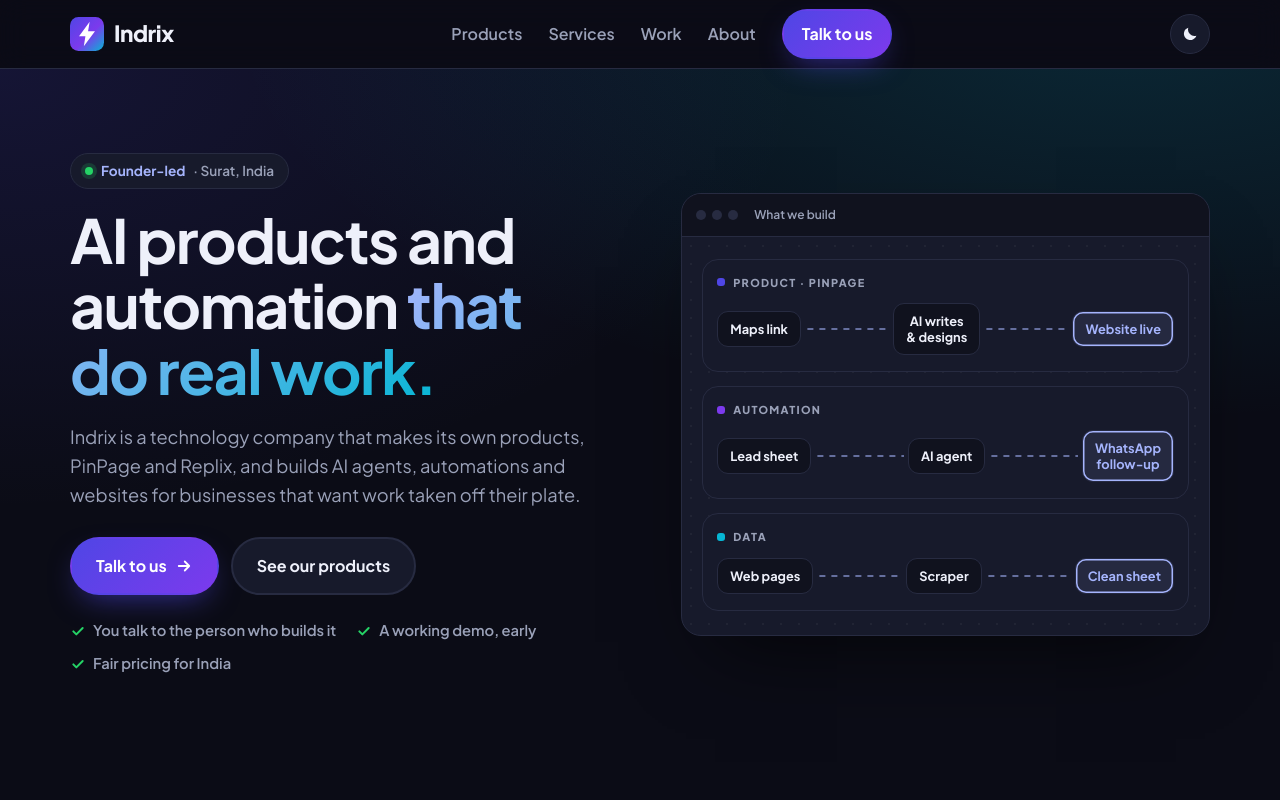
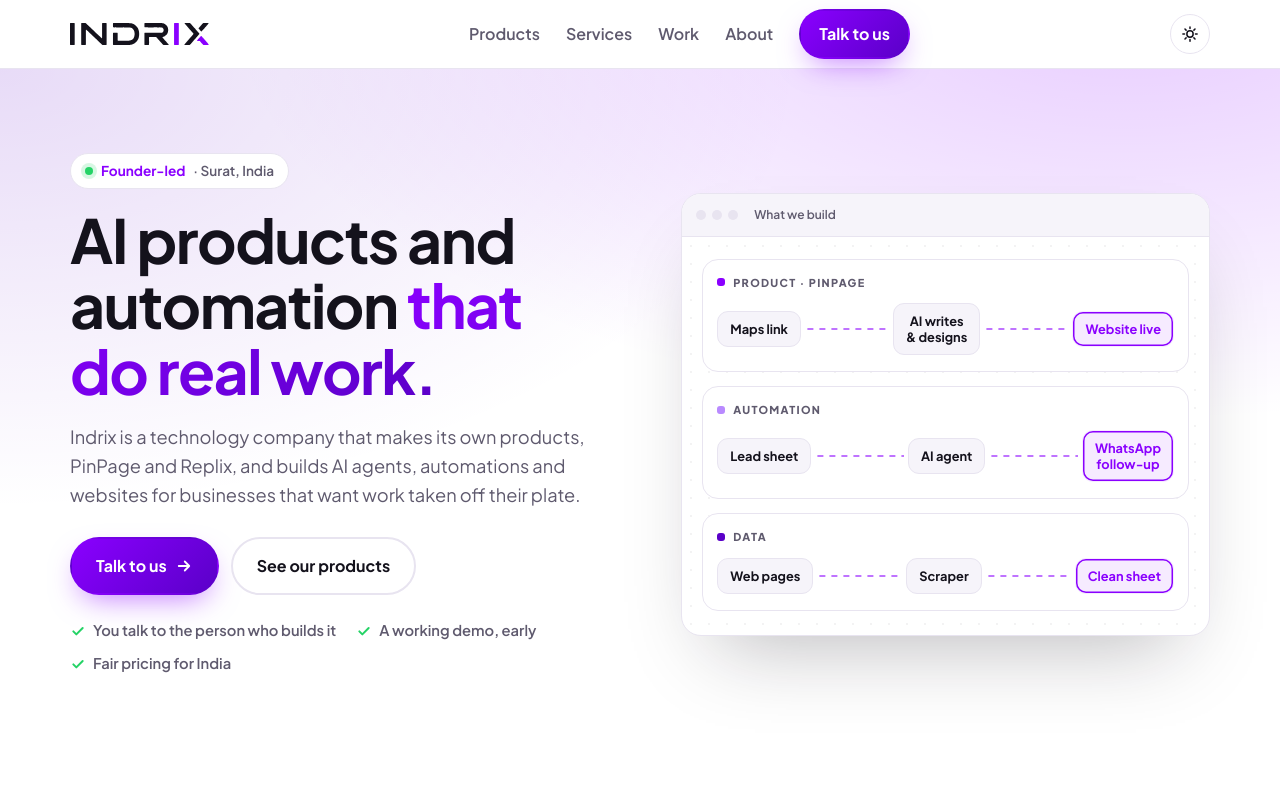
Before and after one commit to NandaniRamoliya/Indrix, a plain HTML site: page index.html in a window 1280 px wide. Both pictures are taken after a click on the button "Switch between light and dark mode". Shown: the top 800 px of the page. Drawn offline with Linux system fonts and the light colour scheme.

Commit message:
Apply the new INDRIX brand: logo, colours and icons
- Header and footer now show the INDRIX wordmark (assets/logo.svg, vector).
  Letters follow the text colour, the accent stays INDRIX Purple.
- Brand colours: INDRIX Purple #8A00FF, Night Black #14121C; the old
  indigo/cyan palette is gone. Dark is now the default look, light is
  still one click away on the theme button.
- New favicon (SVG + ICO) and apple-touch icon using the IND-R mark.
- New link-preview image (og.png) in the dark brand style.
- 404 page and README updated to match.

Co-Authored-By: Claude Opus 5.5 <noreply@anthropic.com>
Claude-Session: https://claude.ai/code/session_01EVP6ufxscQU9HkS6WHwvnt

```diff
--- a/assets/site.css
+++ b/assets/site.css
@@ -1,6 +1,7 @@
 /* Indrix website styles.
-   Brand tokens match PinPage (indigo, violet, cyan + Plus Jakarta Sans),
-   so the company site and its products read as one family. */
+   Brand colours come from the INDRIX brand guide:
+   INDRIX Purple #8A00FF, Night Black #14121C and white.
+   Dark is the main look; light is available from the theme button. */
 
 @font-face {
   font-family: "Plus Jakarta Sans";
@@ -11,55 +12,46 @@
 }
 
 /* ---------- Tokens ---------- */
+/* Brand colours (same in both themes) */
 :root {
-  --pri: #4f46e5;
-  --vio: #7c3aed;
-  --cy: #06b6d4;
+  --pri: #8a00ff;   /* INDRIX Purple */
+  --vio: #5a00c8;   /* deep purple, for gradients */
+  --lilac: #b98aff; /* light purple, for highlights on dark */
   --wa: #25d366;
-  --pri-text: #4f46e5;
-  --ink: #0f1222;
-  --muted: #5d6479;
-  --bg: #ffffff;
-  --soft: #f4f5fb;
-  --card: #ffffff;
-  --line: #e6e8f0;
-  --head: rgba(255, 255, 255, .85);
-  --grid: rgba(15, 18, 34, .05);
-  --shadow: rgba(15, 18, 34, .35);
-  --tint: rgba(79, 70, 229, .08);
   --r: 20px;
-  --grad: linear-gradient(135deg, var(--pri), var(--vio) 55%, var(--cy));
-  color-scheme: light;
+  --grad: linear-gradient(135deg, var(--pri), var(--vio));
 }
-@media (prefers-color-scheme: dark) {
-  :root:not([data-theme="light"]) {
-    --pri-text: #a5b4fc;
-    --ink: #eef0fa;
-    --muted: #9aa1b8;
-    --bg: #0b0c16;
-    --soft: #10121e;
-    --card: #171a2b;
-    --line: #272b41;
-    --head: rgba(11, 12, 22, .82);
-    --grid: rgba(255, 255, 255, .045);
-    --shadow: rgba(0, 0, 0, .7);
-    --tint: rgba(165, 180, 252, .1);
-    color-scheme: dark;
-  }
-}
-:root[data-theme="dark"] {
-  --pri-text: #a5b4fc;
-  --ink: #eef0fa;
-  --muted: #9aa1b8;
-  --bg: #0b0c16;
-  --soft: #10121e;
-  --card: #171a2b;
-  --line: #272b41;
-  --head: rgba(11, 12, 22, .82);
+/* Dark (default) */
+:root {
+  --pri-text: #b98aff;
+  --hi: #d9bfff;
+  --ink: #f3f1f8;
+  --muted: #a3a0b3;
+  --bg: #14121c;    /* Night Black */
+  --soft: #1a1724;
+  --card: #211d2d;
+  --line: #322d42;
+  --head: rgba(20, 18, 28, .82);
   --grid: rgba(255, 255, 255, .045);
   --shadow: rgba(0, 0, 0, .7);
-  --tint: rgba(165, 180, 252, .1);
+  --tint: rgba(138, 0, 255, .16);
   color-scheme: dark;
+}
+/* Light (picked with the theme button) */
+:root[data-theme="light"] {
+  --pri-text: #8a00ff;
+  --hi: #5a00c8;
+  --ink: #14121c;
+  --muted: #5f5a6e;
+  --bg: #ffffff;
+  --soft: #f6f4fa;
+  --card: #ffffff;
+  --line: #e8e4f0;
+  --head: rgba(255, 255, 255, .85);
+  --grid: rgba(20, 18, 28, .05);
+  --shadow: rgba(20, 18, 28, .3);
+  --tint: rgba(138, 0, 255, .08);
+  color-scheme: light;
 }
 
 /* ---------- Base ---------- */
@@ -78,12 +70,12 @@ a { color: inherit; }
 img, svg { max-width: 100%; }
 .wrap { width: min(1140px, 100% - 40px); margin-inline: auto; }
 .grad-text {
-  background: linear-gradient(135deg, var(--pri-text), var(--cy));
+  background: linear-gradient(135deg, var(--pri-text), var(--hi));
   -webkit-background-clip: text;
   background-clip: text;
   color: transparent;
 }
-:focus-visible { outline: 3px solid var(--cy); outline-offset: 3px; border-radius: 6px; }
+:focus-visible { outline: 3px solid var(--pri-text); outline-offset: 3px; border-radius: 6px; }
 .skip {
   position: absolute; left: -999px; top: 8px; z-index: 100;
   background: var(--card); color: var(--ink); padding: 10px 16px; border-radius: 10px; font-weight: 700;
@@ -102,7 +94,7 @@ img, svg { max-width: 100%; }
 .btn svg { width: 18px; height: 18px; flex: none; }
 .btn-pri {
   background: linear-gradient(135deg, var(--pri), var(--vio));
-  color: #fff; box-shadow: 0 12px 30px -10px rgba(79, 70, 229, .6);
+  color: #fff; box-shadow: 0 12px 30px -10px rgba(138, 0, 255, .55);
 }
 .btn-wa { background: var(--wa); color: #fff; box-shadow: 0 12px 30px -12px rgba(37, 211, 102, .7); }
 .btn-ghost { border-color: var(--line); background: var(--card); color: var(--ink); }
@@ -121,12 +113,9 @@ header.site {
   border-bottom: 1px solid var(--line);
 }
 .nav { display: flex; align-items: center; justify-content: space-between; height: 68px; gap: 16px; }
-.logo {
-  display: flex; align-items: center; gap: 10px;
-  font-weight: 800; font-size: 1.4rem; letter-spacing: -.02em;
-  text-decoration: none; white-space: nowrap;
-}
-.logo svg { width: 34px; height: 34px; flex: none; }
+.logo { display: flex; align-items: center; color: var(--ink); text-decoration: none; }
+/* The wordmark SVG draws its letters in the text colour, so it switches with the theme. */
+.logo svg { display: block; height: 22px; width: auto; aspect-ratio: 917.5 / 145.4; flex: none; }
 .links { display: flex; gap: 26px; align-items: center; }
 .links a:not(.btn) { text-decoration: none; font-weight: 600; color: var(--muted); }
 .links a:not(.btn):hover { color: var(--ink); }
@@ -138,13 +127,9 @@ header.site {
   cursor: pointer; display: grid; place-items: center;
 }
 .icon-btn svg { width: 18px; height: 18px; }
-.theme .moon { display: none; }
-:root[data-theme="dark"] .theme .sun { display: none; }
-:root[data-theme="dark"] .theme .moon { display: block; }
-@media (prefers-color-scheme: dark) {
-  :root:not([data-theme="light"]) .theme .sun { display: none; }
-  :root:not([data-theme="light"]) .theme .moon { display: block; }
-}
+.theme .sun { display: none; }
+:root[data-theme="light"] .theme .sun { display: block; }
+:root[data-theme="light"] .theme .moon { display: none; }
 .menu { display: none; }
 @media (max-width: 860px) {
   .menu { display: grid; }
@@ -165,8 +150,8 @@ header.site {
 .hero {
   position: relative; padding: 84px 0 72px;
   background:
-    radial-gradient(900px 420px at 88% -10%, rgba(6, 182, 212, .17), transparent),
-    radial-gradient(800px 440px at 0% 0%, rgba(79, 70, 229, .15), transparent);
+    radial-gradient(900px 420px at 88% -10%, rgba(138, 0, 255, .2), transparent),
+    radial-gradient(800px 440px at 0% 0%, rgba(90, 0, 200, .14), transparent);
 }
 .hero-grid { display: grid; grid-template-columns: 1.05fr 1fr; gap: 56px; align-items: center; }
 .pill {
@@ -278,21 +263,17 @@ h3 { letter-spacing: -.01em; }
 /* mini WhatsApp chat preview of a Replix bot */
 .chat-mock { border-radius: 18px; overflow: hidden; border: 1px solid var(--line); box-shadow: 0 30px 60px -30px var(--shadow); background: #efeae2; font-size: .84rem; }
 .chat-head { display: flex; gap: 10px; align-items: center; padding: 12px 14px; background: #075e54; color: #fff; font-weight: 700; }
-.chat-head i { width: 30px; height: 30px; border-radius: 50%; display: grid; place-items: center; font-style: normal; background: linear-gradient(135deg, #16a34a, var(--cy)); }
+.chat-head i { width: 30px; height: 30px; border-radius: 50%; display: grid; place-items: center; font-style: normal; background: linear-gradient(135deg, #16a34a, var(--wa)); }
 .chat-head small { display: block; font-weight: 500; font-size: .7rem; opacity: .8; }
 .chat-body { display: flex; flex-direction: column; gap: 7px; padding: 14px 12px 16px; }
 .chat-body p { max-width: 86%; padding: 7px 10px; border-radius: 10px; background: #fff; color: #111b21; box-shadow: 0 1px 1px rgba(0,0,0,.08); }
 .chat-body p.me { align-self: flex-end; background: #d9fdd3; }
 .chat-body b { display: block; margin-top: 6px; padding-top: 5px; border-top: 1px solid #e6e6e6; text-align: center; color: #0a7cff; font-weight: 600; }
 .chat-body b + b { margin-top: 0; }
-:root[data-theme="dark"] .chat-mock { background: #0b141a; }
-:root[data-theme="dark"] .chat-body p { background: #202c33; color: #e9edef; } :root[data-theme="dark"] .chat-body p.me { background: #005c4b; }
-:root[data-theme="dark"] .chat-body b { border-color: #33434c; color: #53bdeb; }
-@media (prefers-color-scheme: dark) {
-  :root:not([data-theme="light"]) .chat-mock { background: #0b141a; }
-  :root:not([data-theme="light"]) .chat-body p { background: #202c33; color: #e9edef; } :root:not([data-theme="light"]) .chat-body p.me { background: #005c4b; }
-  :root:not([data-theme="light"]) .chat-body b { border-color: #33434c; color: #53bdeb; }
-}
+:root:not([data-theme="light"]) .chat-mock { background: #0b141a; }
+:root:not([data-theme="light"]) .chat-body p { background: #202c33; color: #e9edef; }
+:root:not([data-theme="light"]) .chat-body p.me { background: #005c4b; }
+:root:not([data-theme="light"]) .chat-body b { border-color: #33434c; color: #53bdeb; }
 @media (max-width: 1020px) { .products { grid-template-columns: 1fr; } }
 @media (max-width: 720px) { .product { grid-template-columns: 1fr; padding: 26px 22px; } .next { padding: 26px 22px; } }
 
@@ -309,7 +290,7 @@ h3 { letter-spacing: -.01em; }
 .alt .chips li { background: var(--bg); }
 .svc.ask { background: var(--grad); border: 0; color: #fff; display: flex; flex-direction: column; align-items: flex-start; }
 .svc.ask p { color: rgba(255, 255, 255, .9); margin-bottom: 20px; }
-.svc.ask .btn { margin-top: auto; background: #fff; color: #0f1222; padding: 12px 20px; }
+.svc.ask .btn { margin-top: auto; background: #fff; color: #14121c; padding: 12px 20px; }
 @media (max-width: 960px) { .services { grid-template-columns: repeat(2, 1fr); } }
 @media (max-width: 620px) { .services { grid-template-columns: 1fr; } }
 
@@ -354,7 +335,7 @@ h3 { letter-spacing: -.01em; }
 .founder-av {
   width: 76px; height: 76px; border-radius: 50%; margin: -38px 0 0 28px;
   display: grid; place-items: center; font-size: 1.9rem; font-weight: 800; color: #fff;
-  background: linear-gradient(135deg, var(--vio), var(--cy)); border: 4px solid var(--card);
+  background: linear-gradient(135deg, var(--pri), var(--vio)); border: 4px solid var(--card);
 }
 .founder-body { padding: 14px 28px 28px; }
 .founder-body h3 { font-size: 1.4rem; margin-top: 4px; }
@@ -396,8 +377,7 @@ input:focus, select:focus, textarea:focus { outline: none; border-color: var(--p
 /* ---------- Footer ---------- */
 footer.site { padding: 44px 0; color: var(--muted); font-size: .92rem; border-top: 1px solid var(--line); }
 .foot { display: flex; justify-content: space-between; align-items: center; gap: 18px 30px; flex-wrap: wrap; }
-.foot .logo { font-size: 1.15rem; color: var(--ink); }
-.foot .logo svg { width: 28px; height: 28px; }
+.foot .logo svg { height: 18px; }
 .foot nav { display: flex; gap: 8px 22px; flex-wrap: wrap; }
 .foot nav a { text-decoration: none; font-weight: 600; }
 .foot nav a:hover { color: var(--ink); }
--- a/assets/site.js
+++ b/assets/site.js
@@ -1,12 +1,11 @@
 (function () {
   var root = document.documentElement;
 
-  // Light / dark mode: follows the device until the visitor picks one.
+  // Light / dark mode: dark is the brand default until the visitor picks light.
   var themeBtn = document.getElementById("themeBtn");
   if (themeBtn) {
     themeBtn.addEventListener("click", function () {
-      var cur = root.getAttribute("data-theme") ||
-        (matchMedia("(prefers-color-scheme: dark)").matches ? "dark" : "light");
+      var cur = root.getAttribute("data-theme") || "dark";
       var next = cur === "dark" ? "light" : "dark";
       root.setAttribute("data-theme", next);
       try { localStorage.setItem("indrix.theme", next); } catch (e) {}
--- a/index.html
+++ b/index.html
@@ -14,8 +14,10 @@
 <meta property="og:image" content="og.png">
 <meta property="og:image:width" content="1200"><meta property="og:image:height" content="630">
 <meta name="twitter:card" content="summary_large_image">
-<meta name="theme-color" content="#4f46e5">
+<meta name="theme-color" content="#14121c">
+<link rel="icon" href="favicon.ico" sizes="48x48">
 <link rel="icon" href="favicon.svg" type="image/svg+xml">
+<link rel="apple-touch-icon" href="apple-touch-icon.png">
 <script>document.documentElement.classList.add("js");try{var t=localStorage.getItem("indrix.theme");if(t==="dark"||t==="light")document.documentElement.setAttribute("data-theme",t)}catch(e){}</script>
 <link rel="preload" href="assets/plus-jakarta-sans.woff2" as="font" type="font/woff2" crossorigin>
 <link rel="stylesheet" href="assets/site.css">
@@ -26,8 +28,7 @@
 
 <header class="site"><div class="wrap nav">
   <a class="logo" href="#top" aria-label="Indrix home">
-    <svg viewBox="0 0 64 64" aria-hidden="true"><defs><linearGradient id="lg" x1="0" y1="0" x2="1" y2="1"><stop offset="0" stop-color="#4f46e5"/><stop offset=".55" stop-color="#7c3aed"/><stop offset="1" stop-color="#06b6d4"/></linearGradient></defs><rect width="64" height="64" rx="16" fill="url(#lg)"/><path d="M37 9 17 36h12l-3 19 21-28H34l3-18z" fill="#fff"/></svg>
-    Indrix
+    <svg viewBox="0 0 917.5 145.4" aria-hidden="true"><use href="assets/logo.svg#wordmark"/></svg>
   </a>
   <nav class="links" id="navLinks" aria-label="Main">
     <a href="#products">Products</a>
@@ -71,15 +72,15 @@
     <div class="board-bar"><i></i><i></i><i></i><span>What we build</span></div>
     <div class="board-body">
       <div class="lane">
-        <div class="lane-k"><i style="--c:#4f46e5"></i>Product · PinPage</div>
+        <div class="lane-k"><i style="--c:#8a00ff"></i>Product · PinPage</div>
         <div class="flow"><span class="node">Maps link</span><span class="wire"></span><span class="node">AI writes<br>&amp; designs</span><span class="wire"></span><span class="node done">Website live</span></div>
       </div>
       <div class="lane">
-        <div class="lane-k"><i style="--c:#7c3aed"></i>Automation</div>
+        <div class="lane-k"><i style="--c:#b98aff"></i>Automation</div>
         <div class="flow"><span class="node">Lead sheet</span><span class="wire"></span><span class="node">AI agent</span><span class="wire"></span><span class="node done">WhatsApp<br>follow-up</span></div>
       </div>
       <div class="lane">
-        <div class="lane-k"><i style="--c:#06b6d4"></i>Data</div>
+        <div class="lane-k"><i style="--c:#5a00c8"></i>Data</div>
         <div class="flow"><span class="node">Web pages</span><span class="wire"></span><span class="node">Scraper</span><span class="wire"></span><span class="node done">Clean sheet</span></div>
       </div>
     </div>
@@ -309,8 +310,7 @@
 <footer class="site"><div class="wrap">
   <div class="foot">
     <a class="logo" href="#top" aria-label="Indrix home">
-      <svg viewBox="0 0 64 64" aria-hidden="true"><rect width="64" height="64" rx="16" fill="url(#lg)"/><path d="M37 9 17 36h12l-3 19 21-28H34l3-18z" fill="#fff"/></svg>
-      Indrix
+      <svg viewBox="0 0 917.5 145.4" aria-hidden="true"><use href="assets/logo.svg#wordmark"/></svg>
     </a>
     <nav aria-label="Footer">
       <a href="#products">Products</a>
```
Also changed, not shown: 404.html (+5 -6 lines), privacy.html (+4 -3 lines), apple-touch-icon.png (added), assets/logo.svg (added), favicon.ico (added), favicon.svg, og.png, 1 other file.
